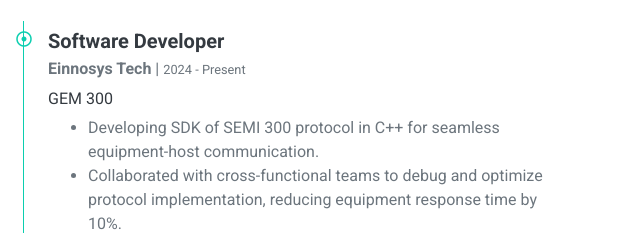
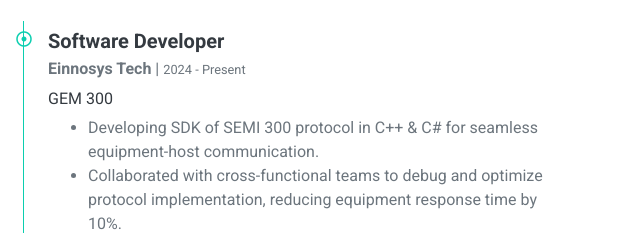
Before and after one commit to ht170900/harshita.tripathi.github.io, a plain HTML site: page index.html in a window 1280 px wide. Shown: the part 1725-1958 px from the top of the page, 640-1280 px from the left. Drawn offline with nearby package versions, Linux system fonts and the light colour scheme.

Commit message:
Update index.html

```diff
--- a/index.html
+++ b/index.html
@@ -178,7 +178,7 @@
                                 <div>
                                     <h6>GEM 300</h6>
                                     <ul>
-                                        <li>Developing SDK of SEMI 300 protocol in C++ for seamless equipment-host communication.</li>
+                                        <li>Developing SDK of SEMI 300 protocol in C++ & C# for seamless equipment-host communication.</li>
                                         <li>Collaborated with cross-functional teams to debug and optimize protocol implementation, reducing equipment response time by 10%.</li>
                                         <li>Optimizing data exchange efficiency to improve response time and system reliability.</li>
                                     </ul>
```
